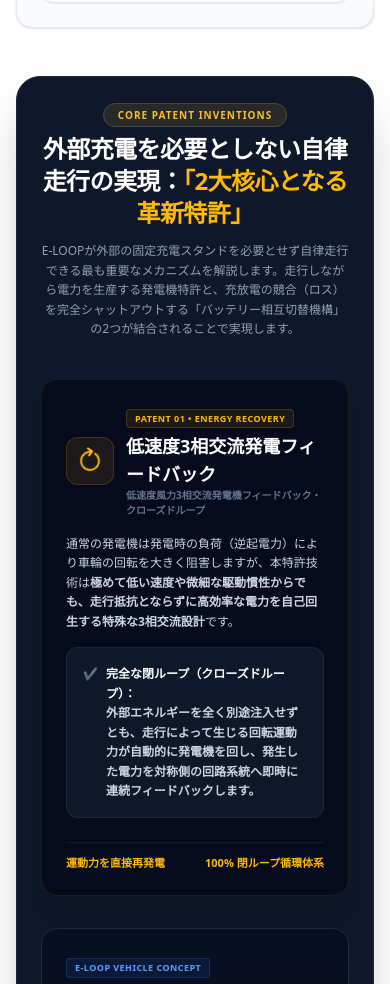
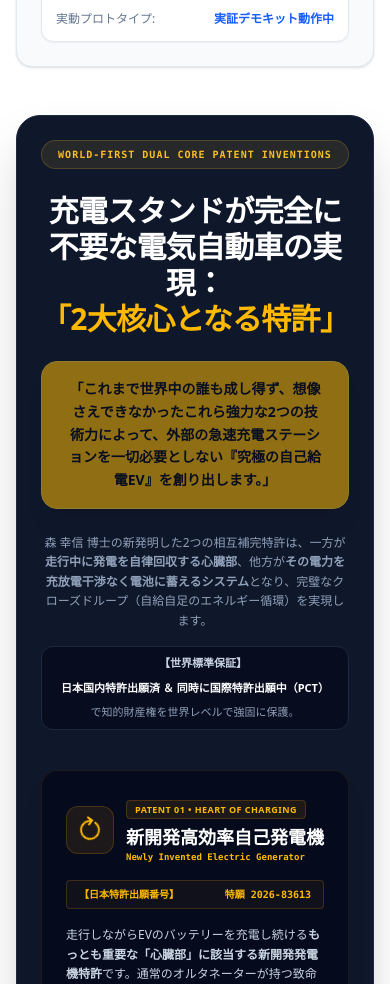
Before and after one commit to joinusint2207-ev/-, a React (Vite) app: page / in a window 390 px wide. Shown: the part 4960-5944 px from the top of the page. Built offline with nearby package versions, Linux system fonts and the light colour scheme.

Commit message:
feat: update patent reference details and text styles
Include patent application numbers for key technologies and adjust text colors for better readability.

```diff
--- a/src/App.tsx
+++ b/src/App.tsx
@@ -782,11 +782,11 @@
               </div>
 
               {/* Information disclaimer explaining focus */}
-              <div className="mt-4 p-4 bg-white rounded-lg text-xs leading-relaxed text-slate-650 border border-slate-200">
+              <div className="mt-4 p-4 bg-white rounded-lg text-xs leading-relaxed text-slate-700 border border-slate-200">
                 <span className="text-slate-900 font-bold block mb-1">■ 基本動作フロー：</span>
-                車体が走行を始めると、走行に伴う回転運動力が後部【Newly invented Electric Generator（新開発発電機）】を回します。
+                車体が走行を始めると、走行に伴う回転運動力が後部【Newly invented Electric Generator（新開発発電機：特許出願 2026-83613）】を回します。
                 このとき発生する還元電力を【Controller】がバッテリーに返します。
-                森 幸信 博士の発明の神髄は、【Battery drive switch】が、前輪駆動に使っている方の電槽と、発電電力を無瞬断で急速受電する反対側の電槽を交互に完璧に切り替える自律往還サイクルにあります。
+                森 幸信 博士の発明の神髄は、【Battery drive switch（駆動切替機構：特許出願 2025-160784）】が、前輪駆動に使っている方の電槽と、発電電力を無瞬断で急速受電する反対側の電槽を交互に完璧に切り替える自律往還サイクルにあります。
               </div>
 
             </div>
@@ -822,7 +822,7 @@
                       </h5>
                     </div>
 
-                    <p className="text-xs text-slate-600 leading-relaxed font-semibold">
+                    <p className="text-xs text-slate-650 leading-relaxed font-semibold">
                       {getComponentInfo(selectedComponent).desc}
                     </p>
                   </div>
@@ -845,29 +845,41 @@
 
           </div>
 
-          {/* 🌟 2대 핵심 혁신특허 상세 설명 파트 (The 2 Core Patents of E-LOOP) */}
           <div className="mt-12 bg-slate-900 rounded-3xl p-6 sm:p-10 text-white border border-slate-800 shadow-2xl relative overflow-hidden">
             <div className="absolute inset-0 bg-grid-pattern opacity-5" />
-
             <div className="relative z-10">
 
               {/* Heading */}
-              <div className="text-center mb-10 space-y-3">
-                <span className="text-[10px] sm:text-xs font-black tracking-widest text-[#fbbf24] bg-[#fbbf24]/10 px-3.5 py-1 rounded-full uppercase border border-[#fbbf24]/20">
-                  CORE PATENT INVENTIONS
+              <div className="text-center mb-10 space-y-4">
+                <span className="text-[10px] sm:text-xs font-black tracking-widest text-[#fbbf24] bg-[#fbbf24]/10 px-4 py-1.5 rounded-full uppercase border border-[#fbbf24]/20 inline-block font-mono">
+                  WORLD-FIRST DUAL CORE PATENT INVENTIONS
                 </span>
-                <h3 className="text-2xl sm:text-3xl font-black tracking-tight mt-2 text-white">
-                  外部充電を必要としない自律走行の実現：<span className="text-amber-400">「2大核心となる革新特許」</span>
+                <h3 className="text-3xl sm:text-4xl font-black tracking-tight mt-2 text-white">
+                  充電スタンドが完全に不要な電気自動車の実現：<span className="text-amber-400 block sm:inline">「2大核心となる特許」</span>
                 </h3>
-                <p className="text-slate-400 text-xs sm:text-sm max-w-2xl mx-auto font-medium leading-relaxed">
-                  E-LOOPが外部の固定充電スタンドを必要とせず自律走行できる最も重要なメカニズムを解説します。走行しながら電力を生産する発電機特許と、充放電の競合（ロス）を完全シャットアウトする「バッテリー相互切替機構」の2つが結合されることで実現します。
+
+                {/* Revolutionary Message Bullet */}
+                <div className="bg-amber-400 text-slate-950 px-6 py-4 rounded-2xl max-w-3xl mx-auto shadow-xl font-extrabold text-sm sm:text-base leading-relaxed border border-amber-300 mt-6 animate-pulse">
+                  「これまで世界中の誰も成し得ず、想像さえできなかったこれら強力な2つの技術力によって、外部の急速充電ステーションを一切必要としない『究極の自己給電EV』を創り出します。」
+                </div>
+
+                <p className="text-slate-400 text-xs sm:text-sm max-w-3.5xl mx-auto font-medium leading-relaxed pt-2">
+                  森 幸信 博士の新発明した2つの相互補完特許は、一方が<strong>走行中に発電を自律回収する心臓部</strong>、他方が<strong>その電力を充放電干渉なく電池に蓄えるシステム</strong>となり、完璧なクローズドループ（自給自足のエネルギー循環）を実現します。
                 </p>
+
+                {/* Patent status indicator */}
+                <div className="inline-flex flex-wrap items-center justify-center gap-2 px-4 py-2 bg-slate-950/60 rounded-xl border border-slate-800 text-[11px] sm:text-xs">
+                  <span className="w-2 h-2 rounded-full bg-red-500 animate-ping" />
+                  <span className="text-slate-300 font-extrabold">【世界標準保証】</span>
+                  <span className="text-white font-black">日本国内特許出願済 ＆ 同時に国際特許出願中（PCT）</span>
+                  <span className="text-slate-400">で知的財産権を世界レベルで強固に保護。</span>
+                </div>
               </div>
 
               {/* Three pillars grid */}
               <div className="grid grid-cols-1 lg:grid-cols-12 gap-8 items-stretch">
 
-                {/* PATENT 1 CARD */}
+                {/* PATENT 1 CARD - Newly invented Electric Generator */}
                 <div className="lg:col-span-4 bg-slate-950/70 rounded-2xl p-6 border border-amber-500/10 shadow-xl flex flex-col justify-between space-y-6 hover:border-amber-500/30 transition-all duration-300">
                   <div className="space-y-4">
                     <div className="flex items-center gap-3">
@@ -876,35 +888,47 @@
                       </div>
                       <div>
                         <span className="text-[9px] bg-amber-500/10 text-amber-400 font-extrabold px-2 py-0.5 rounded border border-amber-500/20 tracking-wider">
-                          PATENT 01 • ENERGY RECOVERY
+                          PATENT 01 • HEART OF CHARGING
                         </span>
                         <h4 className="text-lg font-black text-white mt-1">
-                          低速度3相交流発電フィードバック
+                          新開発高効率自己発電機
                         </h4>
-                        <p className="text-slate-500 text-[10px] font-bold">
-                          低速度風力3相交流発電機フィードバック・クローズドループ
+                        <p className="text-amber-400 font-mono text-[9px] font-extrabold">
+                          Newly Invented Electric Generator
                         </p>
                       </div>
                     </div>
 
+                    {/* Patent Reference */}
+                    <div className="px-3 py-1.5 bg-amber-500/5 rounded border border-amber-500/20 text-[10px] text-amber-400 font-mono font-black flex justify-between items-center">
+                      <span>【日本特許出願番号】</span>
+                      <span>特願 2026-83613</span>
+                    </div>
+
                     <p className="text-xs text-slate-300 leading-relaxed font-medium">
-                      通常の発電機は発電時の負荷（逆起電力）により車輪の回転を大きく阻害しますが、本特許技術は<strong>極めて低い速度や微細な駆動慣性からでも、走行抵抗とならずに高効率な電力を自己回生する特殊な3相交流設計</strong>です。
+                      走行しながらEVのバッテリーを充電し続ける<strong>もっとも重要な「心臓部」に該当する新開発発電機特許</strong>です。通常のオルタネーターが持つ致命的な弱点（電力を生み出す際の逆起電力による重いブレーキ抵抗）を独自の3相交流極設計とエアギャップ最適化により打ち消しました。
                     </p>
 
                     <div className="p-4 bg-slate-900 rounded-xl border border-slate-800/80 space-y-2.5">
                       <div className="flex items-start gap-2">
                         <span className="text-amber-400 font-bold text-xs mt-0.5">✔</span>
-                        <p className="text-xs text-slate-300 leading-relaxed font-semibold">
-                          <strong className="text-white block">完全な閉ループ（クローズドループ）：</strong>
-                          外部エネルギーを全く別途注入せずとも、走行によって生じる回転運動力が自動的に発電機を回し、発生した電力を対称側の回路系統へ即時に連続フィードバックします。
+                        <p className="text-[11px] text-slate-300 leading-relaxed font-semibold">
+                          <strong className="text-white block mb-0.5">極低負荷 ＆ 100% 閉ループ：</strong>
+                          車輪が回転するごく微細な推進力から、走行を一切邪魔することなく高出力な電気エネルギーに回生し、常時バッテリーへと送り込むことができる唯一無二の回路・磁気設計です。
                         </p>
                       </div>
                     </div>
                   </div>
 
-                  <div className="pt-3 border-t border-slate-800/60 flex justify-between items-center text-[11px] text-amber-400 font-black">
-                    <span>運動力を直接再発電</span>
-                    <span>100% 閉ループ循環体系</span>
+                  <div className="pt-3 border-t border-slate-800/60 flex flex-col gap-1 text-[10px] font-bold text-amber-400 font-mono">
+                    <div className="flex justify-between">
+                      <span>・日本国内</span>
+                      <span>特願 2026-83613 出願済</span>
+                    </div>
+                    <div className="flex justify-between text-slate-400">
+                      <span>・グローバル</span>
+                      <span>PCT国際出願手続き 同時進行中</span>
+                    </div>
                   </div>
                 </div>
 
@@ -929,13 +953,13 @@
                         referrerPolicy="no-referrer"
                       />
                       <div className="absolute inset-0 bg-gradient-to-t from-slate-950 via-slate-950/20 to-transparent" />
-                      <div className="absolute bottom-2 left-2 bg-slate-900/90 text-[8px] text-slate-300 px-1.5 py-0.5 rounded font-mono font-bold">
-                        PATENT IMPLEMENTATION DESIGN
+                      <div className="absolute bottom-2 left-2 bg-slate-900/90 text-[8px] text-slate-300 px-1.5 py-0.5 rounded font-mono font-bold font-mono">
+                        PATENT DESIGN NO. 2026-83613 / 2025-160784
                       </div>
                     </div>
 
                     <p className="text-xs text-slate-400 leading-relaxed font-semibold">
-                      森 幸信 博士の「発電機 ⇄ A/Bスワップバッテリー」自律往還理論を現実の車載シャーシに適応させるため、高度にシミュレーション設計された3Dモデル。
+                      森 幸信 博士の2大特許「特願 2026-83613（高効率発電機）」と「特願 2025-160784（A/B切替システム）」のコンビネーションが実証された、未来の完全自律循環EVプラットフォーム。
                     </p>
                   </div>
 
@@ -947,44 +971,56 @@
                   </div>
                 </div>
 
-                {/* PATENT 2 CARD */}
+                {/* PATENT 2 CARD - Dual Swapping Battery System */}
                 <div className="lg:col-span-4 bg-slate-950/70 rounded-2xl p-6 border border-emerald-500/10 shadow-xl flex flex-col justify-between space-y-6 hover:border-emerald-500/30 transition-all duration-300">
                   <div className="space-y-4">
                     <div className="flex items-center gap-3">
                       <div className="w-12 h-12 rounded-xl bg-emerald-500/10 border border-emerald-500/20 text-emerald-400 flex items-center justify-center flex-shrink-0">
-                        <BatteryCharging className="w-6 h-6 text-emerald-400" />
+                        <BatteryCharging className="w-6 h-6 text-emerald-400 animate-pulse" />
                       </div>
                       <div>
                         <span className="text-[9px] bg-emerald-500/10 text-emerald-400 font-extrabold px-2 py-0.5 rounded border border-emerald-500/20 tracking-wider">
-                          PATENT 02 • POWER SWAPPING
+                          PATENT 02 • SYSTEM CONTROLLERS
                         </span>
                         <h4 className="text-lg font-black text-white mt-1">
-                          A/B独立 相互スワッピング充電構造
+                          A/B独立 相互スワッピング充電システム
                         </h4>
-                        <p className="text-slate-500 text-[10px] font-bold">
-                          A/B独立電槽リアルタイム相互スワッピング充電
+                        <p className="text-emerald-400 font-mono text-[9px] font-extrabold">
+                          Dual Swapping Battery Structure for EV
                         </p>
                       </div>
                     </div>
 
+                    {/* Patent Reference */}
+                    <div className="px-3 py-1.5 bg-emerald-500/5 rounded border border-emerald-500/20 text-[10px] text-emerald-400 font-mono font-black flex justify-between items-center">
+                      <span>【日本特許出願番号】</span>
+                      <span>特願 2025-160784</span>
+                    </div>
+
                     <p className="text-xs text-slate-300 leading-relaxed font-medium">
-                      走行しながら同一電池に高能率充電しようとすると、充放電が干渉し合い効率が極端に落ちます。本特許はバッテリーを<strong>【一次電槽A】と【二次電槽B】の2組に明確に分離</strong>します。
+                      走行のために放電している同一バッテリーに、同時に充電を流気させようとすると電気的衝突（逆サージや発熱抵抗）が起き能率がゼロに落ち込みます。本特許は、バッテリー構成を<strong>【一次電槽A】と【二次電槽B】という独立した2つのグループに完全二重分離</strong>します。
                     </p>
 
                     <div className="p-4 bg-slate-900 rounded-xl border border-slate-800/80 space-y-2.5">
                       <div className="flex items-start gap-2">
                         <span className="text-emerald-400 font-bold text-xs mt-0.5">✔</span>
-                        <p className="text-xs text-slate-300 leading-relaxed font-semibold">
-                          <strong className="text-white block">リアルタイム・自動スワッピング：</strong>
-                          【電槽A】がモーターを動かして走行している時に、回生によって新開発発電機が作り出した高能率電力は、完璧に電気的隔離された【電槽B】側へ急速に直接充電されます。一定時間で役割をマイクロ秒単位（無瞬断）で相互交互切替を繰り返します。
+                        <p className="text-[11px] text-slate-300 leading-relaxed font-semibold">
+                          <strong className="text-white block mb-0.5">走行中のリアルタイム自動充電スワップ：</strong>
+                          【電槽A】がモーターを動かして車輪を走らせている背後で、発電機特許（2026-83613）が作り出した回生電流が、電気的に完全遮断されたもう一方の【電槽B】へ急速受電されます。一定の間隔（マイクロ秒〜分単位）で役割を非力化ロスなく相互交互に自動スワップを繰り返します。
                         </p>
                       </div>
                     </div>
                   </div>
 
-                  <div className="pt-3 border-t border-slate-800/60 flex justify-between items-center text-[11px] text-emerald-400 font-black">
-                    <span>独立電槽による交互稼働</span>
-                    <span>逆起電力およびノイズの完全分離</span>
+                  <div className="pt-3 border-t border-slate-800/60 flex flex-col gap-1 text-[10px] font-bold text-emerald-400 font-mono">
+                    <div className="flex justify-between">
+                      <span>・日本国内</span>
+                      <span>特願 2025-160784 出願済</span>
+                    </div>
+                    <div className="flex justify-between text-slate-400">
+                      <span>・グローバル</span>
+                      <span>PCT国際出願手続き 同時進行中</span>
+                    </div>
                   </div>
                 </div>
 
```
